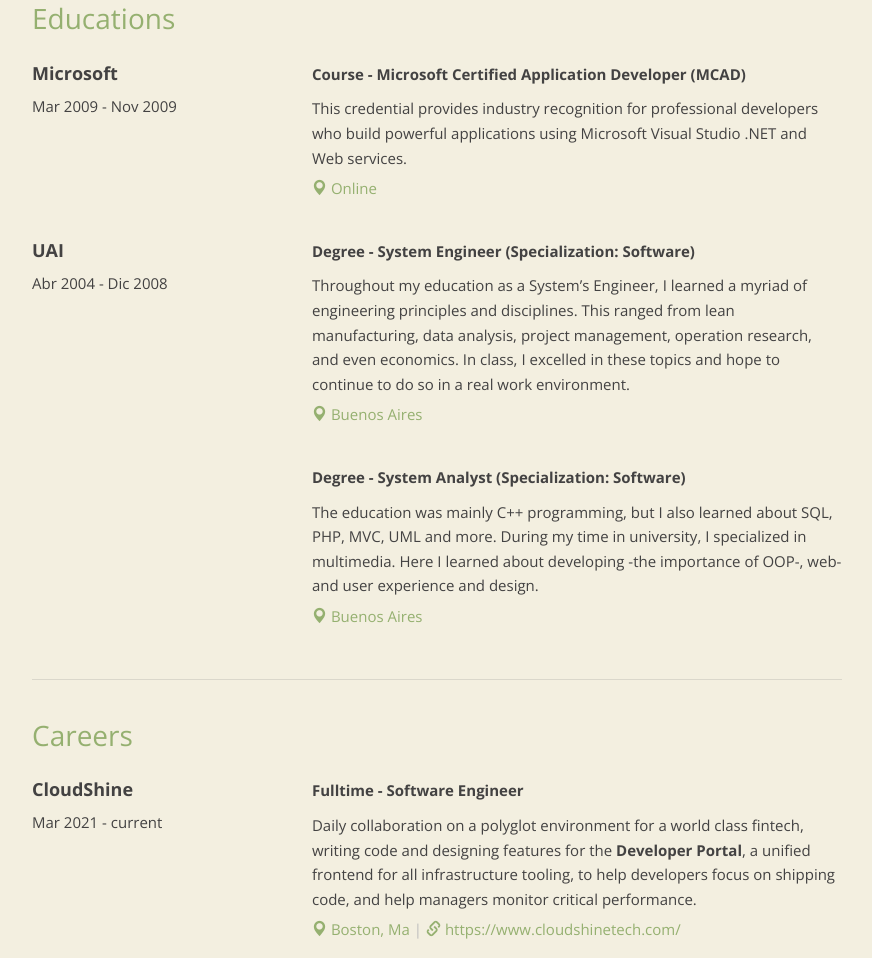
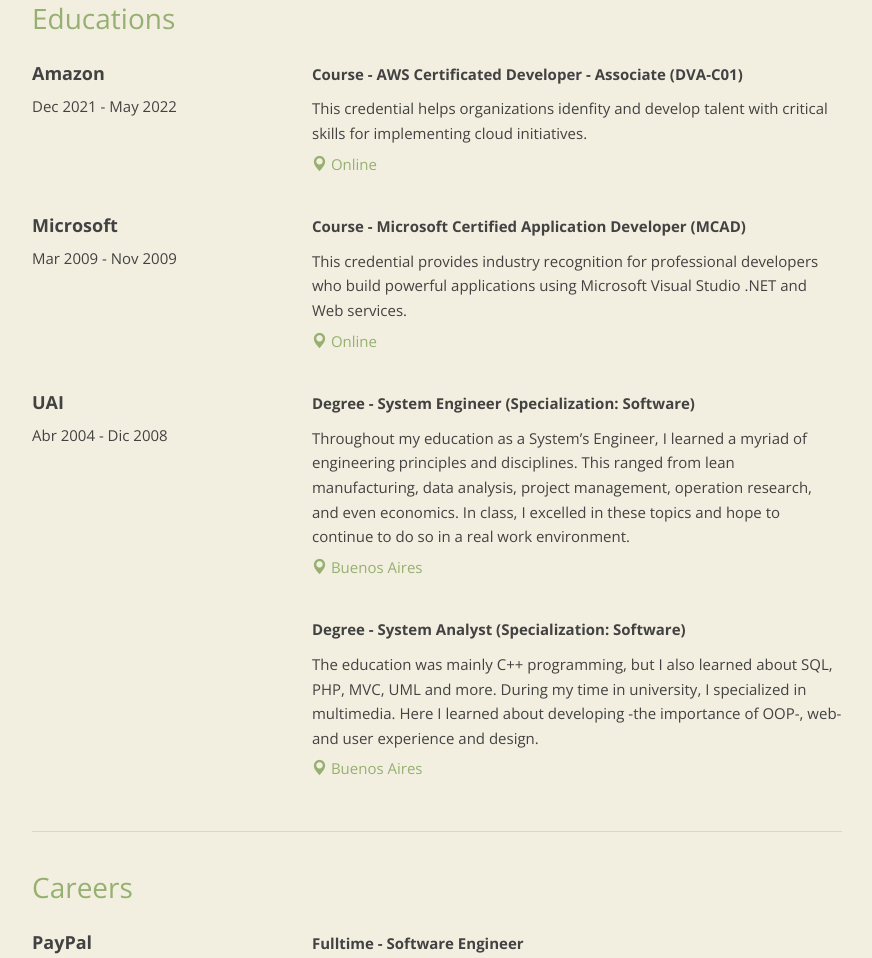
Before and after one commit to jreisz/www.reisz.com, a website: page index.html in a window 1280 px wide. Shown: the part 2103-3061 px from the top of the page, without its empty margins (203-1075 px from the left). Drawn offline with nearby package versions, Linux system fonts and the light colour scheme.

Commit message:
Added AWS course

```diff
--- a/index.html
+++ b/index.html
@@ -132,6 +132,26 @@
 
 <div class="experiences">
 
+	<div class="experience row">
+		<div class="col-md-4">
+			<h4>Amazon</h4>
+			<p class="experience-period">
+				Dec 2021				-
+				May 2022			</p>
+		</div>
+		<div class="col-md-8">
+			<p>
+				<strong>Course - AWS Certificated Developer - Associate (DVA-C01)</strong>
+				<span class="hidden-phone">
+					This credential helps organizations idenfity and develop talent with critical skills for implementing cloud initiatives.<span class="experience-details">
+					<span class="location">
+						<span class="glyphicon glyphicon-map-marker"></span>
+						Online					</span>
+				</span>
+			</p>
+		</div>
+	</div>
+
 
 	<div class="experience row">
 		<div class="col-md-4">
@@ -206,7 +226,7 @@
 <div class="experiences">
 	<div class="experience row">
 		<div class="col-md-4">
-			<h4>CloudShine</h4>
+			<h4>PayPal</h4>
 			<p class="experience-period">
 				Mar 2021				-
 				current			</p>
```
